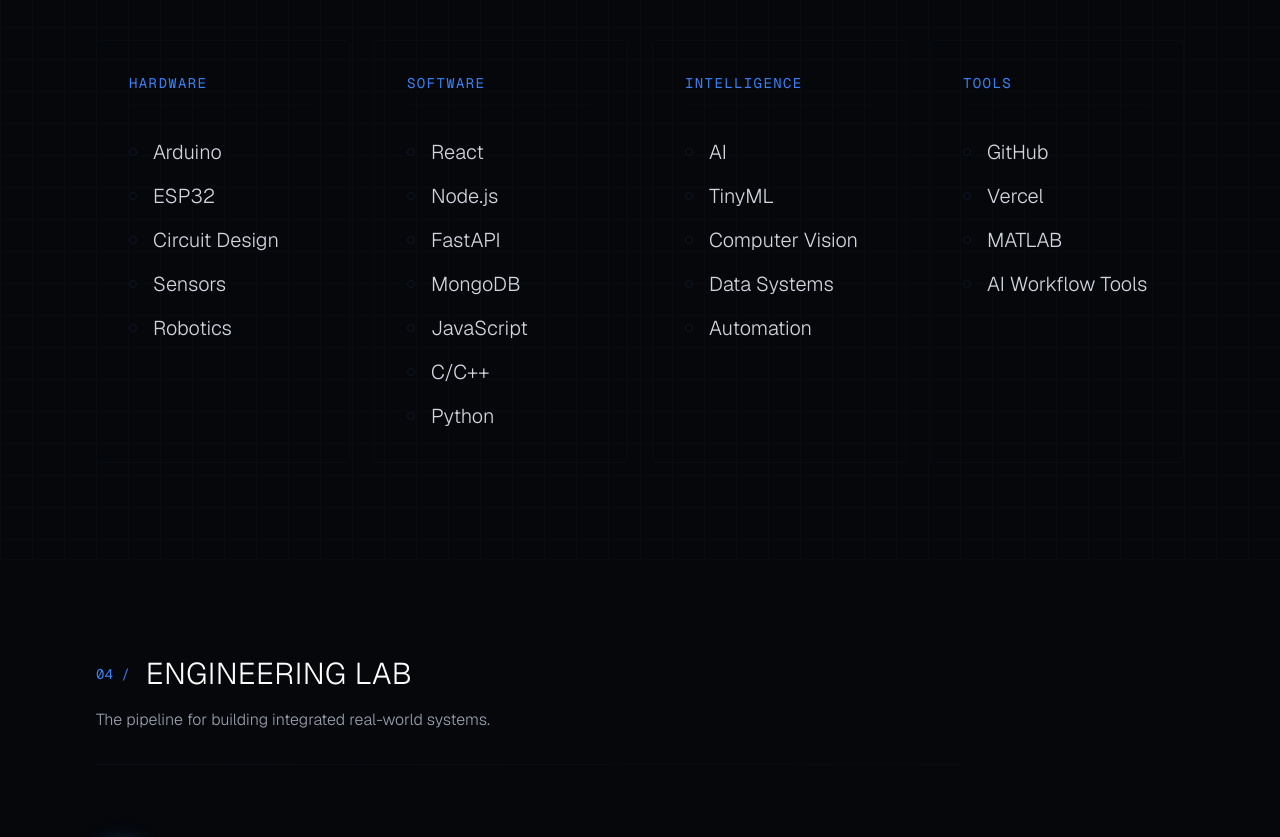
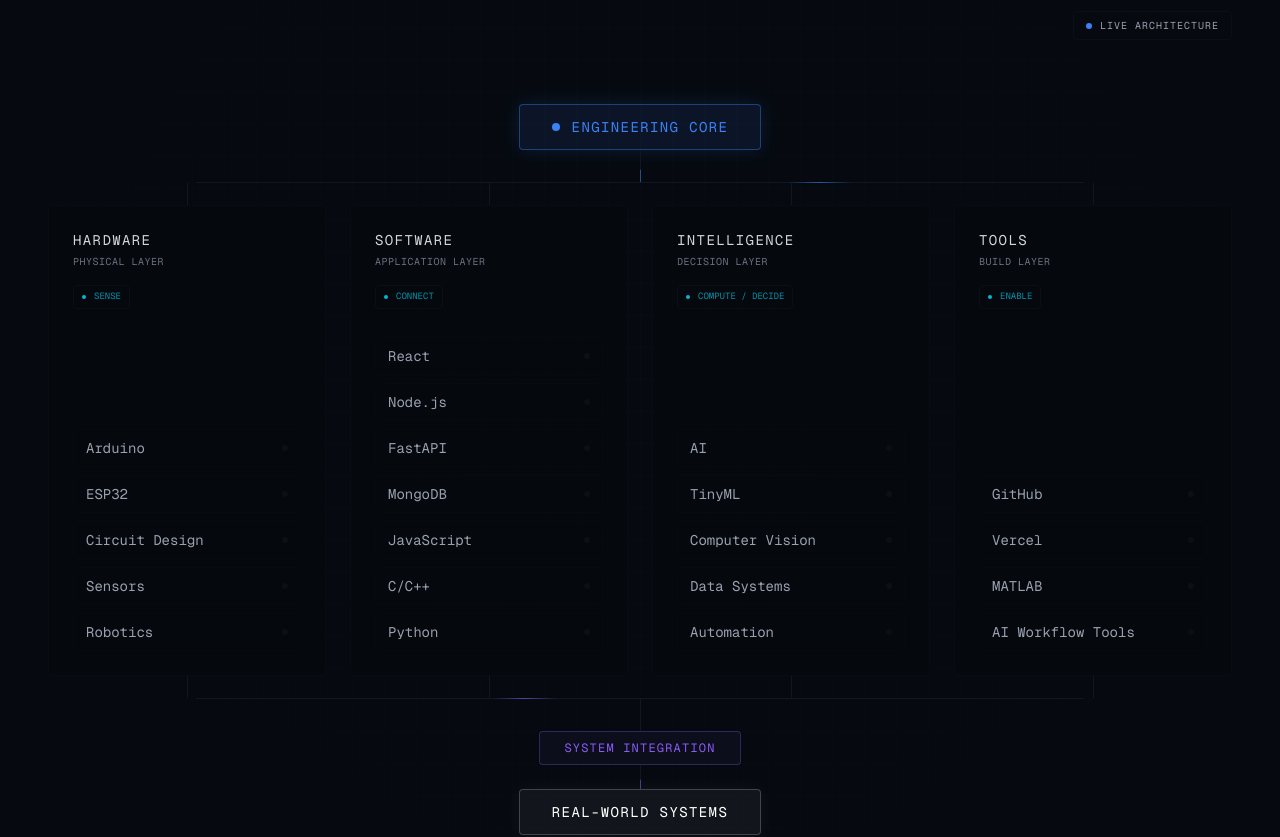
Before and after one commit to Charan31106/Charan, a Next.js app: page / in a window 1280 px wide. Shown: the part 3800-4637 px from the top of the page. Built offline with nearby package versions, Linux system fonts and the light colour scheme.

Commit message:
Phase 6: Engineering DNA - System Architecture Map

```diff
--- a/src/components/engineering-dna.tsx
+++ b/src/components/engineering-dna.tsx
@@ -1,67 +1,215 @@
 "use client";
 
 import { useState } from "react";
-import { motion } from "framer-motion";
-import { skillCategories, skillRelationships } from "@/data/skills";
+import { motion, useReducedMotion } from "framer-motion";
 import { SectionHeader } from "./ui/section-header";
 import { cn } from "@/lib/utils";
 
+const domains = [
+  {
+    id: 'hardware',
+    title: 'HARDWARE',
+    layer: 'PHYSICAL LAYER',
+    motif: 'SENSE',
+    skills: ['Arduino', 'ESP32', 'Circuit Design', 'Sensors', 'Robotics']
+  },
+  {
+    id: 'software',
+    title: 'SOFTWARE',
+    layer: 'APPLICATION LAYER',
+    motif: 'CONNECT',
+    skills: ['React', 'Node.js', 'FastAPI', 'MongoDB', 'JavaScript', 'C/C++', 'Python']
+  },
+  {
+    id: 'intelligence',
+    title: 'INTELLIGENCE',
+    layer: 'DECISION LAYER',
+    motif: 'COMPUTE / DECIDE',
+    skills: ['AI', 'TinyML', 'Computer Vision', 'Data Systems', 'Automation']
+  },
+  {
+    id: 'tools',
+    title: 'TOOLS',
+    layer: 'BUILD LAYER',
+    motif: 'ENABLE',
+    skills: ['GitHub', 'Vercel', 'MATLAB', 'AI Workflow Tools']
+  }
+];
+
+// Meaningful cross-domain relationships
+const crossConnections: Record<string, string[]> = {
+  'ESP32': ['TinyML', 'Sensors', 'Node.js', 'C/C++'],
+  'Sensors': ['AI', 'Arduino', 'ESP32', 'Data Systems'],
+  'Python': ['Data Systems', 'AI', 'FastAPI', 'Computer Vision'],
+  'FastAPI': ['AI', 'React', 'Python'],
+  'Arduino': ['Robotics', 'Sensors', 'C/C++'],
+  'React': ['Node.js', 'FastAPI', 'Data Systems'],
+  'AI': ['Computer Vision', 'Data Systems', 'Python', 'Sensors'],
+  'TinyML': ['ESP32', 'C/C++', 'Sensors'],
+  'Computer Vision': ['AI', 'Python', 'Robotics'],
+  'Robotics': ['Arduino', 'Sensors', 'C/C++', 'AI'],
+};
+
 export function EngineeringDNA() {
   const [hoveredSkill, setHoveredSkill] = useState<string | null>(null);
+  const [hoveredDomain, setHoveredDomain] = useState<string | null>(null);
+  const prefersReducedMotion = useReducedMotion();
 
-  const isHighlighted = (skill: string) => {
-    if (!hoveredSkill) return false;
+  const isSkillActive = (skill: string) => {
     if (hoveredSkill === skill) return true;
-    return skillRelationships[hoveredSkill]?.includes(skill) || skillRelationships[skill]?.includes(hoveredSkill);
+    if (hoveredSkill && crossConnections[hoveredSkill]?.includes(skill)) return true;
+    if (hoveredSkill && crossConnections[skill]?.includes(hoveredSkill)) return true;
+    return false;
   };
 
-  const isDimmed = (skill: string) => {
-    if (!hoveredSkill) return false;
-    return !isHighlighted(skill);
+  const isSkillDimmed = (skill: string) => {
+    if (!hoveredSkill && !hoveredDomain) return false;
+    if (hoveredSkill) return !isSkillActive(skill);
+    if (hoveredDomain) {
+      const domain = domains.find(d => d.id === hoveredDomain);
+      return !domain?.skills.includes(skill);
+    }
+    return false;
   };
 
   return (
-    <section id="dna" className="py-24 relative bg-navy-900 border-y border-navy-800">
-      {/* Background connecting lines */}
-      <div className="absolute inset-0 bg-[linear-gradient(rgba(255,255,255,0.01)_1px,transparent_1px),linear-gradient(90deg,rgba(255,255,255,0.01)_1px,transparent_1px)] bg-[size:32px_32px] pointer-events-none" />
+    <section id="dna" className="py-24 relative bg-[#060a10] border-y border-navy-800 overflow-hidden">
+      {/* Background blueprint grid */}
+      <div className="absolute inset-0 bg-[linear-gradient(rgba(59,130,246,0.02)_1px,transparent_1px),linear-gradient(90deg,rgba(59,130,246,0.02)_1px,transparent_1px)] bg-[size:32px_32px] pointer-events-none" />
+      <div className="absolute inset-0 bg-[radial-gradient(circle_at_center,transparent_0%,#060a10_80%)] opacity-90 pointer-events-none" />
 
-      <div className="max-w-[1320px] mx-auto px-6 md:px-12 xl:px-24 relative z-10">
+      <div className="max-w-[1440px] mx-auto px-6 md:px-12 relative z-10">
+        <div className="flex flex-col md:flex-row md:items-end justify-between gap-6 mb-16">
           <SectionHeader
             number="03"
             title="Engineering DNA"
-          subtitle="An interconnected ecosystem of hardware, software, and intelligence."
+            subtitle="I work across the stack — from physical sensing to intelligent decision-making."
           />
+          <div className="hidden md:flex items-center gap-2 px-3 py-1.5 border border-navy-700 bg-navy-800/50 rounded-sm">
+            <div className="w-1.5 h-1.5 bg-electric-blue rounded-full animate-pulse motion-reduce:animate-none" />
+            <span className="text-[10px] font-mono text-gray-400 tracking-widest uppercase">Live Architecture</span>
+          </div>
+        </div>
 
-        <div className="grid grid-cols-1 md:grid-cols-2 xl:grid-cols-4 gap-6 mt-16">
-          {skillCategories.map((category) => (
-            <div key={category.id} className="flex flex-col bg-navy-800/20 border border-navy-700/60 p-6 md:p-8 rounded-sm hover:border-navy-600 transition-colors">
-              <h3 className="text-sm font-mono tracking-widest text-electric-blue mb-8 pb-3 border-b border-navy-700/50">
-                {category.title}
+        {/* Tree Architecture Layout */}
+        <div className="relative flex flex-col items-center mt-8">
+
+          {/* ENGINEERING CORE */}
+          <div className="flex flex-col items-center">
+            <div className="px-8 py-3 border border-electric-blue/40 bg-electric-blue/10 text-electric-blue font-mono text-sm tracking-widest rounded-sm shadow-[0_0_20px_rgba(59,130,246,0.15)] flex items-center gap-3">
+              <div className="w-2 h-2 bg-electric-blue rounded-full" />
+              ENGINEERING CORE
+            </div>
+            <div className="w-px h-8 bg-navy-600 hidden lg:block relative overflow-hidden">
+              {!prefersReducedMotion && (
+                <motion.div className="absolute top-0 left-0 w-full h-4 bg-electric-blue/50" animate={{ y: [0, 32] }} transition={{ duration: 1.5, repeat: Infinity, ease: "linear" }} />
+              )}
+            </div>
+          </div>
+
+          {/* TOP HORIZONTAL BAR (Desktop) spans ~75% to connect 4 columns */}
+          <div className="w-[75%] h-px bg-navy-600 hidden lg:block relative overflow-hidden mx-auto">
+             {!prefersReducedMotion && (
+               <motion.div className="absolute top-0 left-1/2 w-16 h-full bg-gradient-to-r from-transparent via-electric-blue/60 to-transparent" animate={{ x: ["-500%", "500%"] }} transition={{ duration: 4, repeat: Infinity, ease: "linear" }} />
+             )}
+          </div>
+
+          {/* DOMAINS GRID */}
+          <div className="grid grid-cols-1 md:grid-cols-2 lg:grid-cols-4 gap-6 w-full mt-8 lg:mt-0 relative z-10">
+            {domains.map(domain => {
+              const isDomainFocused = hoveredDomain === domain.id || (hoveredSkill && domain.skills.includes(hoveredSkill));
+              const isDomainDimmed = (hoveredDomain || hoveredSkill) && !isDomainFocused;
+
+              return (
+                <div key={domain.id} className="flex flex-col">
+                  {/* Top connector line */}
+                  <div className="w-px h-6 bg-navy-600 mx-auto hidden lg:block" />
+
+                  {/* Domain Card */}
+                  <div
+                    className={cn(
+                      "relative flex flex-col p-6 border rounded-sm transition-all duration-500 h-full",
+                      isDomainFocused ? "border-electric-blue/50 bg-navy-800/80 shadow-[0_4px_20px_rgba(0,0,0,0.2)]" : "border-navy-700/60 bg-navy-900/40",
+                      isDomainDimmed ? "opacity-30 blur-[0.5px]" : "opacity-100"
+                    )}
+                    onMouseEnter={() => setHoveredDomain(domain.id)}
+                    onMouseLeave={() => setHoveredDomain(null)}
+                  >
+                    <div className="mb-6 flex flex-col items-start">
+                      <h3 className={cn(
+                        "text-sm font-mono tracking-widest transition-colors",
+                        isDomainFocused ? "text-electric-blue" : "text-gray-300"
+                      )}>
+                        {domain.title}
                       </h3>
-              <ul className="space-y-4">
-                {category.skills.map((skill) => (
-                  <motion.li
+                      <p className="text-[10px] text-gray-500 font-mono uppercase tracking-wider mt-1">{domain.layer}</p>
+
+                      {/* Motif Tag */}
+                      <div className="flex items-center gap-2 mt-4 px-2 py-1 bg-navy-950 border border-navy-700 rounded-sm">
+                        <div className="w-1 h-1 bg-cyan-accent rounded-full" />
+                        <span className="text-[9px] text-cyan-accent/80 font-mono">{domain.motif}</span>
+                      </div>
+                    </div>
+
+                    <div className="flex flex-col gap-2 mt-auto">
+                      {domain.skills.map(skill => {
+                        const isActive = isSkillActive(skill);
+                        const isHoveredExactly = hoveredSkill === skill;
+                        const isDimmed = isSkillDimmed(skill);
+
+                        return (
+                          <div
                             key={skill}
+                            className={cn(
+                              "px-3 py-2 text-xs md:text-sm font-mono transition-all duration-300 border rounded-sm cursor-default flex items-center justify-between group",
+                              isActive ? "border-electric-blue/60 bg-electric-blue/10 text-white translate-x-1" : "border-navy-700/40 bg-navy-950/50 text-gray-400",
+                              isDimmed && !isActive ? "opacity-30" : "opacity-100",
+                              isHoveredExactly ? "border-electric-blue bg-electric-blue/20 shadow-[0_0_10px_rgba(59,130,246,0.2)]" : ""
+                            )}
                             onMouseEnter={() => setHoveredSkill(skill)}
                             onMouseLeave={() => setHoveredSkill(null)}
-                    className={cn(
-                      "text-lg lg:text-xl font-light cursor-pointer transition-all duration-300 flex items-center gap-4",
-                      isHighlighted(skill) ? "text-white translate-x-2" : "",
-                      isDimmed(skill) ? "text-gray-700" : "text-gray-300",
-                      hoveredSkill === skill ? "text-electric-blue" : ""
+                          >
+                            <span>{skill}</span>
+                            <div className={cn(
+                              "w-1.5 h-1.5 rounded-full transition-colors",
+                              isActive ? "bg-electric-blue" : "bg-navy-700"
+                            )} />
+                          </div>
+                        );
+                      })}
+                    </div>
+                  </div>
+
+                  {/* Bottom connector line */}
+                  <div className="w-px h-6 bg-navy-600 mx-auto hidden lg:block" />
+                </div>
+              );
+            })}
+          </div>
+
+          {/* BOTTOM HORIZONTAL BAR (Desktop) */}
+          <div className="w-[75%] h-px bg-navy-600 mx-auto hidden lg:block relative overflow-hidden">
+             {!prefersReducedMotion && (
+               <motion.div className="absolute top-0 left-1/2 w-16 h-full bg-gradient-to-r from-transparent via-violet-accent/60 to-transparent" animate={{ x: ["500%", "-500%"] }} transition={{ duration: 4, repeat: Infinity, ease: "linear" }} />
              )}
-                  >
-                    <div className={cn(
-                      "w-2 h-2 rounded-full transition-all duration-300",
-                      isHighlighted(skill) ? "bg-electric-blue" : "bg-transparent border border-navy-600",
-                      hoveredSkill === skill ? "scale-150 shadow-[0_0_12px_rgba(59,130,246,0.5)]" : ""
-                    )} />
-                    {skill}
-                  </motion.li>
-                ))}
-              </ul>
           </div>
-          ))}
+
+          {/* INTEGRATION & REAL SYSTEMS */}
+          <div className="flex flex-col items-center mt-8 lg:mt-0">
+            <div className="w-px h-8 bg-navy-600 hidden lg:block" />
+            <div className="px-6 py-2 border border-violet-accent/30 bg-violet-accent/5 text-violet-accent font-mono text-xs tracking-widest rounded-sm mb-4 lg:mb-0">
+              SYSTEM INTEGRATION
+            </div>
+            <div className="w-px h-6 bg-navy-600 hidden lg:block relative overflow-hidden">
+               {!prefersReducedMotion && (
+                 <motion.div className="absolute top-0 left-0 w-full h-4 bg-violet-accent/50" animate={{ y: [0, 24] }} transition={{ duration: 1.5, repeat: Infinity, ease: "linear" }} />
+               )}
+            </div>
+            <div className="px-8 py-3 border border-white/20 bg-white/5 text-white font-mono text-sm tracking-widest rounded-sm shadow-[0_0_20px_rgba(255,255,255,0.05)]">
+              REAL-WORLD SYSTEMS
+            </div>
+          </div>
+
         </div>
       </div>
     </section>
```
Lines whose indentation alone changed are shown as unchanged.
